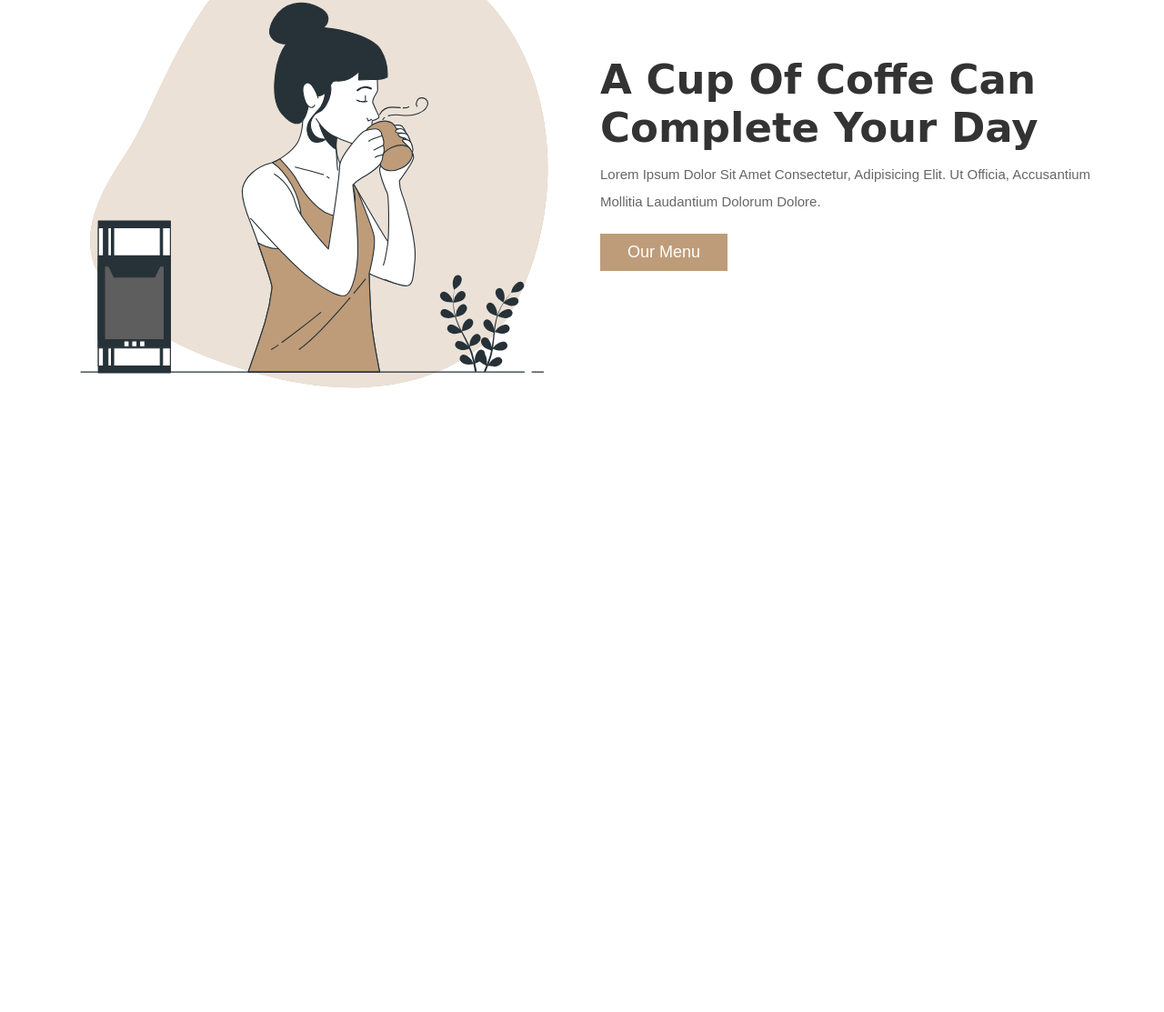
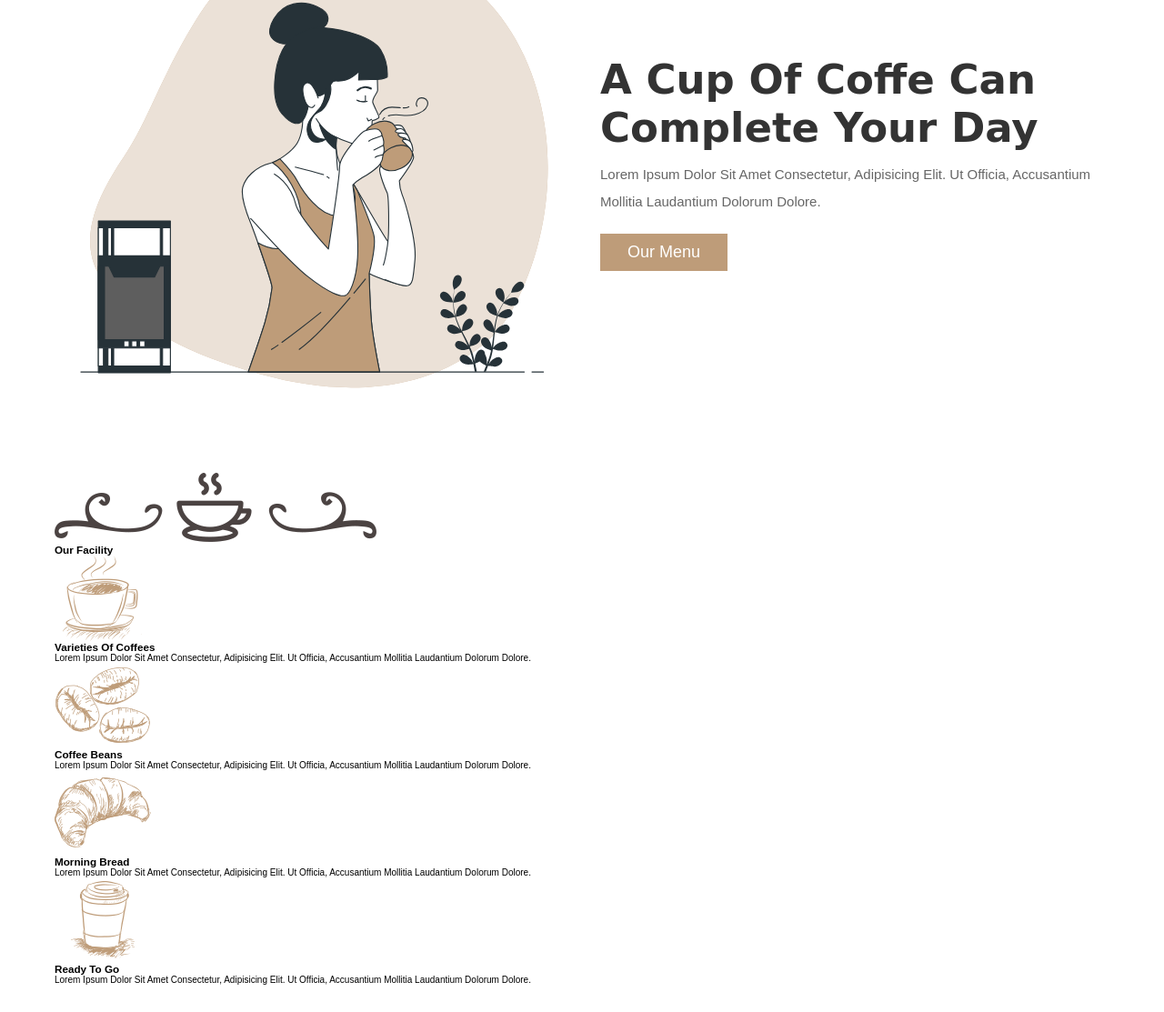
Before and after one commit to Rzz8/Responsive-coffee-website, a plain HTML site: page index.html in a window 1280 px wide. Shown: the part 909-2022 px from the top of the page at 91% size. Before the commit the page ends 1399 px from the top, so only its background shows below. Drawn offline with Linux system fonts and the light colour scheme; a web font is replaced by a local one.

Commit message:
Update the facility section

```diff
--- a/index.html
+++ b/index.html
@@ -57,19 +57,67 @@
     <!-- about section starts -->
     <section class="about" id="about">
       <div class="image">
-        <img src="images/about-img.svg" alt="">
+        <img src="images/about-img.svg" alt="" />
       </div>
 
       <div class="content">
         <h3>A cup of coffe can complete your day</h3>
-        <p>Lorem ipsum dolor sit amet consectetur, adipisicing elit. Ut
-          officia, accusantium mollitia laudantium dolorum dolore.
+        <p>
+          Lorem ipsum dolor sit amet consectetur, adipisicing elit. Ut officia,
+          accusantium mollitia laudantium dolorum dolore.
         </p>
         <a href="#menu" class="btn">our menu</a>
       </div>
     </section>
     <!-- about section ends -->
 
+    <!-- facility section starts -->
+    <section class="facility">
+
+      <div class="heading">
+        <img src="images/heading-img.png" alt="" />
+        <h3>Our facility</h3>
+      </div>
+
+      <div class="box-containers">
+        <img src="images/icon-1.png" alt="" />
+        <h3>Varieties of coffees</h3>
+        <p>
+          Lorem ipsum dolor sit amet consectetur, adipisicing elit. Ut officia,
+          accusantium mollitia laudantium dolorum dolore.
+        </p>
+      </div>
+
+      <div class="box-containers">
+        <img src="images/icon-2.png" alt="" />
+        <h3>Coffee beans</h3>
+        <p>
+          Lorem ipsum dolor sit amet consectetur, adipisicing elit. Ut officia,
+          accusantium mollitia laudantium dolorum dolore.
+        </p>
+      </div>
+
+      <div class="box-containers">
+        <img src="images/icon-3.png" alt="" />
+        <h3>morning bread</h3>
+        <p>
+          Lorem ipsum dolor sit amet consectetur, adipisicing elit. Ut officia,
+          accusantium mollitia laudantium dolorum dolore.
+        </p>
+      </div>
+
+      <div class="box-containers">
+        <img src="images/icon-4.png" alt="" />
+        <h3>Ready to go</h3>
+        <p>
+          Lorem ipsum dolor sit amet consectetur, adipisicing elit. Ut officia,
+          accusantium mollitia laudantium dolorum dolore.
+        </p>
+      </div>
+
+    </section>
+    <!-- facility section ends -->
+
     <!-- js file link -->
     <script src="script.js"></script>
   </body>
--- a/style.css
+++ b/style.css
@@ -61,7 +61,7 @@ section {
   padding: 1rem 3rem;
 }
 
-.btn:hover{
+.btn:hover {
   background-color: var(--black);
 }
 
@@ -111,7 +111,7 @@ section {
   background-position: center;
 }
 
-.home-bg .home{
+.home-bg .home {
   min-height: 70rem;
   display: flex;
   align-items: center;
@@ -122,50 +122,57 @@ section {
   text-align: center;
 }
 
-.home-bg .home .content h3{
+.home-bg .home .content h3 {
   font-size: 6rem;
   color: var(--black);
-    font-family: 'Merienda One', cursive;
+  font-family: "Merienda One", cursive;
 }
 
-.home-bg .home .content p{
+.home-bg .home .content p {
   padding: 1rem 0;
   font-size: 1.5rem;
   color: var(--black);
   line-height: 2;
 }
 
-.about{
+.about {
   display: flex;
   align-items: center;
   flex-wrap: wrap;
-  gap:4rem;
+  gap: 4rem;
 }
 
-.about .image{
+.about .image {
   flex: 1 1 40rem;
 }
 
-.about .image img{
+.about .image img {
   width: 100%;
 }
 
-.about .content{
+.about .content {
   flex: 1 1 40rem;
 }
 
-.about .content h3{
+.about .content h3 {
   font-size: 4.5rem;
   color: var(--black);
-  font-family: 'Merienda One', cursive;
+  font-family: "Merienda One", cursive;
 }
 
-.about .content p{
+.about .content p {
   padding: 1rem 0;
   line-height: 3rem;
   color: var(--light-color);
   font-size: 1.5rem;
 }
+
+.facility .box-containers {
+  display: grid;
+}
+
+
+
 
 /* media queries */
 @media (max-width: 991px) {
@@ -205,19 +212,19 @@ section {
     margin: 2rem;
   }
 
-  .home-bg{
+  .home-bg {
     background-position: left;
   }
 
-  .home-bg .home{
+  .home-bg .home {
     justify-content: center;
   }
 
-  .home-bg .home .content h3{
+  .home-bg .home .content h3 {
     font-size: 4rem;
   }
 
-  .about .content h3{
+  .about .content h3 {
     font-size: 3rem;
   }
 }
```
Lines whose indentation alone changed are shown as unchanged.
